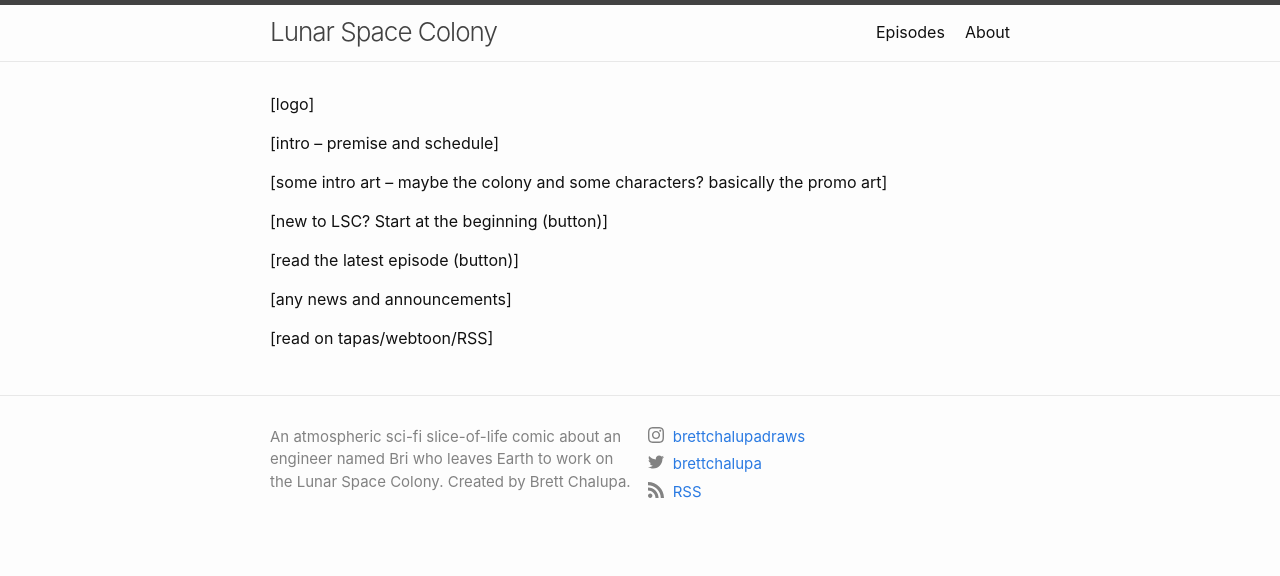
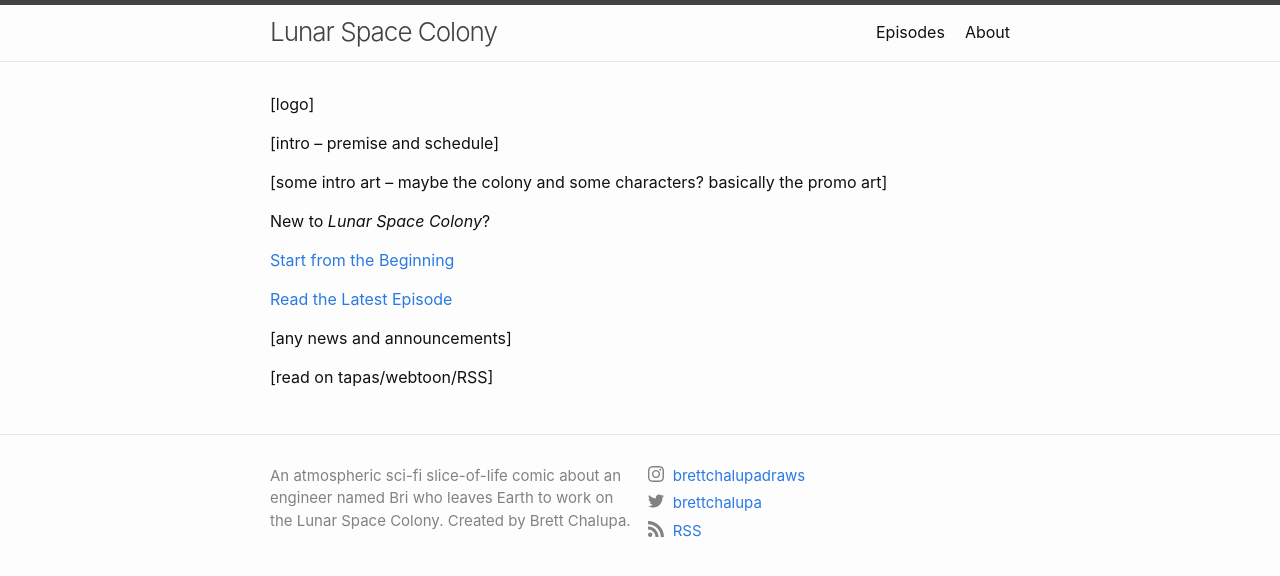
Before and after one commit to brettchalupa/lsc, a Jekyll site: the page built from index.md, in a window 1280 px wide. Shown: the top 576 px of the page. Built offline with Jekyll 4.4.1, drawn with Linux system fonts in a browser that asks for light colours.

Commit message:
Link to first & latest ep on home page
Not yet styled, but allows for easy access for returning readers or new
readers.

```diff
--- a/index.md
+++ b/index.md
@@ -11,9 +11,13 @@ layout: home
 
 [some intro art -- maybe the colony and some characters? basically the promo art]
 
-[new to LSC? Start at the beginning (button)]
+New to _Lunar Space Colony_?
 
-[read the latest episode (button)]
+{% assign first_post = site.posts.last %}
+<a class="button" href="{{ first_post.url | relative_url }}">Start from the Beginning</a>
+
+{% assign latest_post = site.posts.first %}
+<a class="button" href="{{ latest_post.url | relative_url }}">Read the Latest Episode</a>
 
 [any news and announcements]
 
```
